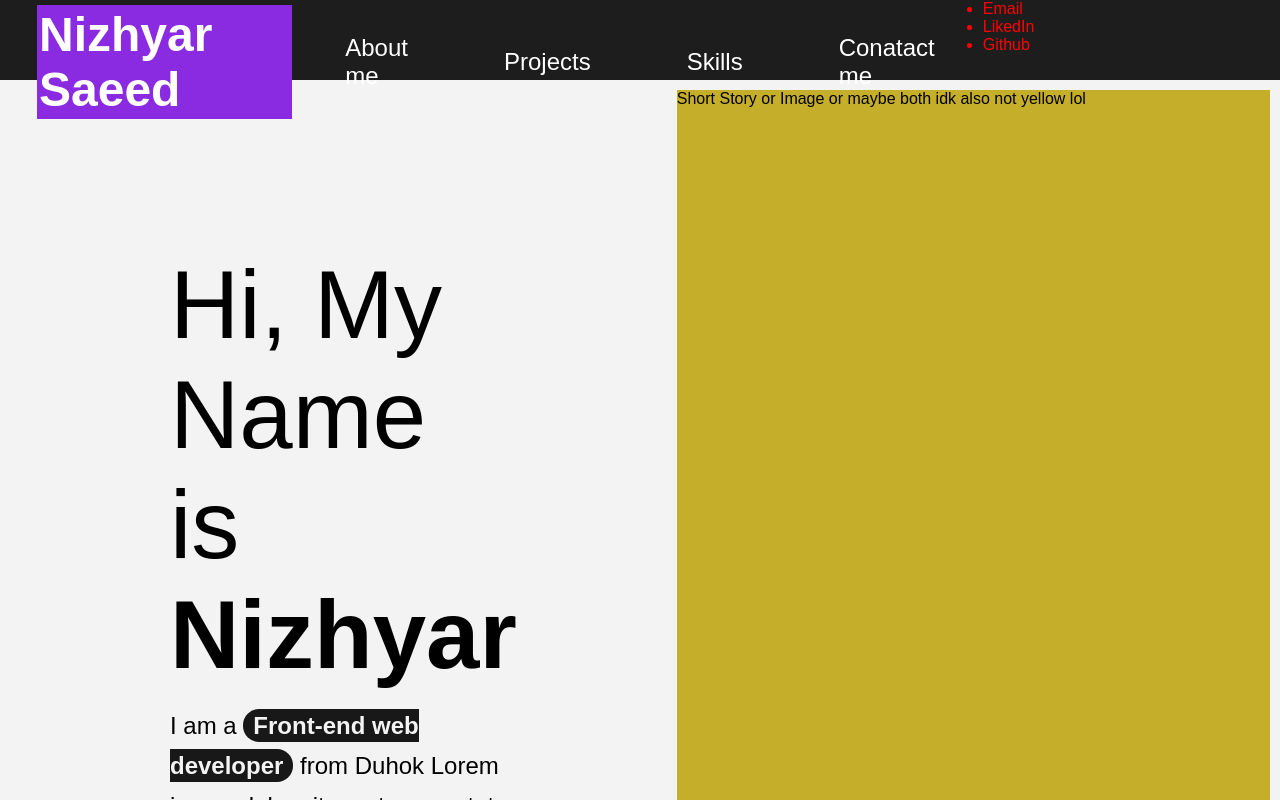
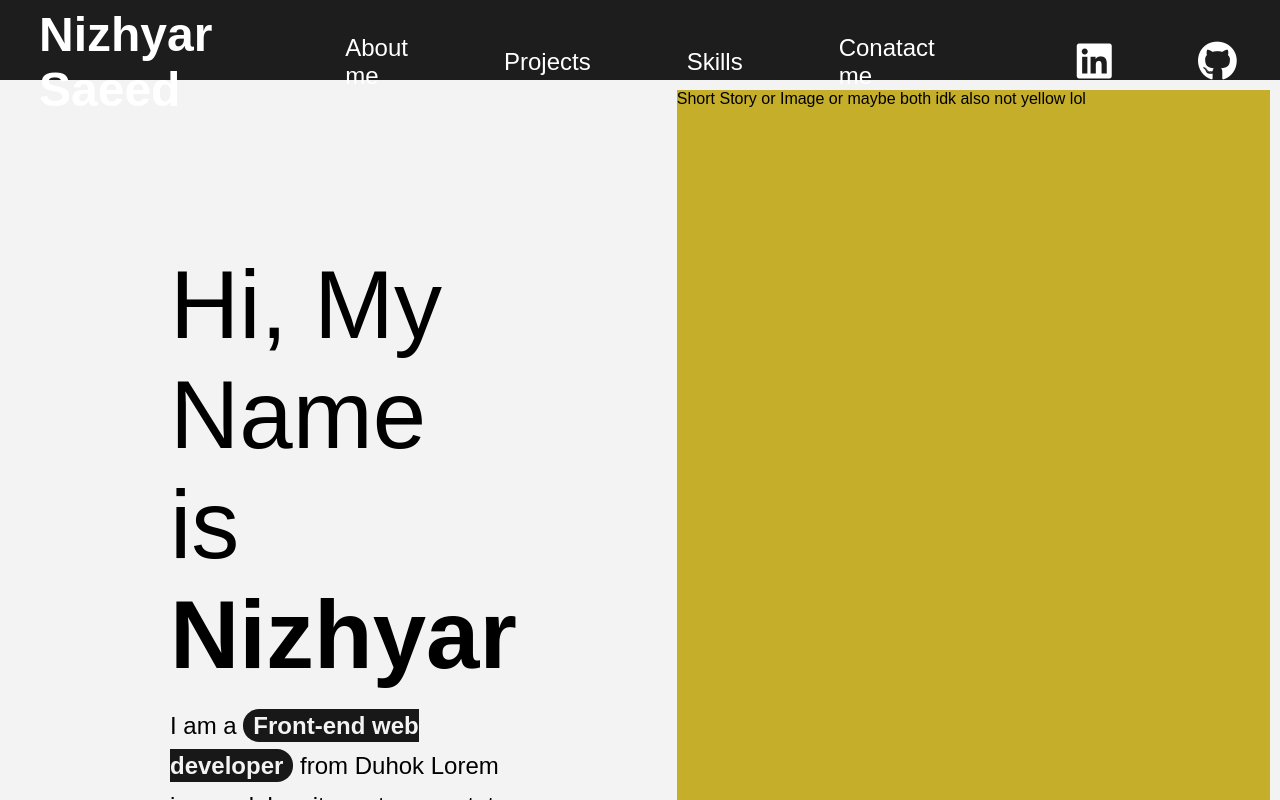
Before and after one commit to NijyarGS/portfolio, a React (Create React App) app: page / in a window 1280 px wide. Shown: the top 800 px of the page. Built offline with nearby package versions, Linux system fonts and the light colour scheme.

Commit message:
changed header Sytling added links to social links removed email from social links

```diff
--- a/public/index.html
+++ b/public/index.html
@@ -24,6 +24,10 @@
       work correctly both with client-side routing and a non-root public URL.
       Learn how to configure a non-root public URL by running `npm run build`.
     -->
+    <script
+      src="https://kit.fontawesome.com/91a0524847.js"
+      crossorigin="anonymous"
+    ></script>
     <title>Nijyar Saeed</title>
   </head>
   <body>
--- a/src/App.css
+++ b/src/App.css
@@ -11,15 +11,21 @@
 }
 
 /* HEADER */
+
 .porfolio_header {
   /* background-color: rgb(51, 51, 51); */
   background-color: rgb(29, 29, 29);
-
   width: 100%;
   height: 5rem;
   display: grid;
   grid-template-columns: 1fr 1.5fr 1fr;
   gap: 1rem;
+}
+
+.header-anchor:visited,
+.header-anchor:link {
+  text-decoration: inherit;
+  color: inherit;
 }
 
 .header_name_container {
@@ -31,9 +37,13 @@
 }
 .header_name {
   /* text-align: center; */
-  background-color: blueviolet;
+  /* background-color: blueviolet; */
+  /* outline: 5px solid blueviolet; */
+  /* text-align: center; */
+  border-radius: 20px;
   padding: 2px;
   color: white;
+  /* color: blueviolet; */
   font-size: 3rem;
 }
 .header_items_list {
@@ -53,11 +63,29 @@
   font-size: 1.5rem;
 }
 .header_item:hover {
-  background-color: rgb(29, 165, 219);
+  background: rgba(121, 121, 121, 0.185);
+  cursor: pointer;
 }
 
 .social-links-container {
-  color: red;
+  display: flex;
+  flex-direction: row;
+  justify-content: flex-end;
+  align-items: center;
+  gap: 4rem;
+  list-style-type: none;
+  margin-right: 2rem;
+}
+.social-link {
+  color: white;
+  font-size: 2.5rem;
+  padding: 0.2rem 0.7rem;
+  border-radius: 0.5rem;
+}
+
+.social-link:hover {
+  cursor: pointer;
+  background: rgba(121, 121, 121, 0.185);
 }
 
 /* ALL SECTIONS */
@@ -147,17 +175,7 @@
 .project-component-header {
   display: grid;
 }
-.project-component-header > * {
-  grid-area: 1/2;
-}
-.project-component-header-name {
-  align-self: end;
-  height: 40px;
-  padding: 20px;
-  font-size: 2rem;
-  background-color: transparent;
-  backdrop-filter: blur(10px);
-}
+
 .project-component-image {
   width: 22rem;
   height: 15rem;
--- a/src/App.js
+++ b/src/App.js
@@ -3,11 +3,19 @@ import Header from "./components/Header";
 import AboutMe from "./pages/AboutMe";
 import Projects from "./pages/Projects";
 
+/*
+features to add
+Name Tooltip (Maybe)
+ glowing purple in header name
+ hover glow effect on Front end
+ Contact me projects card
+ responsive design
+ */
 function App() {
   return (
     <div className="App">
       <Header />
-      <AboutMe />
+      <AboutMe id="aboutMe" />
       <Projects />
     </div>
   );
--- a/src/components/Header.js
+++ b/src/components/Header.js
@@ -10,13 +10,29 @@ export default function Header() {
         <li className="header_item">Skills</li>
         <li className="header_item">Conatact me</li>
       </ul>
-      <div className="social-links-container">
-        <ul>
-          <li>Email</li>
-          <li>LikedIn</li>
-          <li>Github</li>
-        </ul>
-      </div>
+
+      <ul className="social-links-container">
+        <li className="social-link">
+          <a
+            className="header-anchor"
+            href="https://www.linkedin.com/in/nijyar-saeed/"
+            target="_blank"
+            rel="noreferrer noopener"
+          >
+            <i class="fa-brands fa-linkedin"></i>
+          </a>
+        </li>
+        <li className="social-link">
+          <a
+            className="header-anchor"
+            href="https://github.com/NijyarGS"
+            target="_blank"
+            rel="noreferrer noopener"
+          >
+            <i class="fa-brands fa-github"></i>
+          </a>
+        </li>
+      </ul>
     </header>
   );
 }
```
